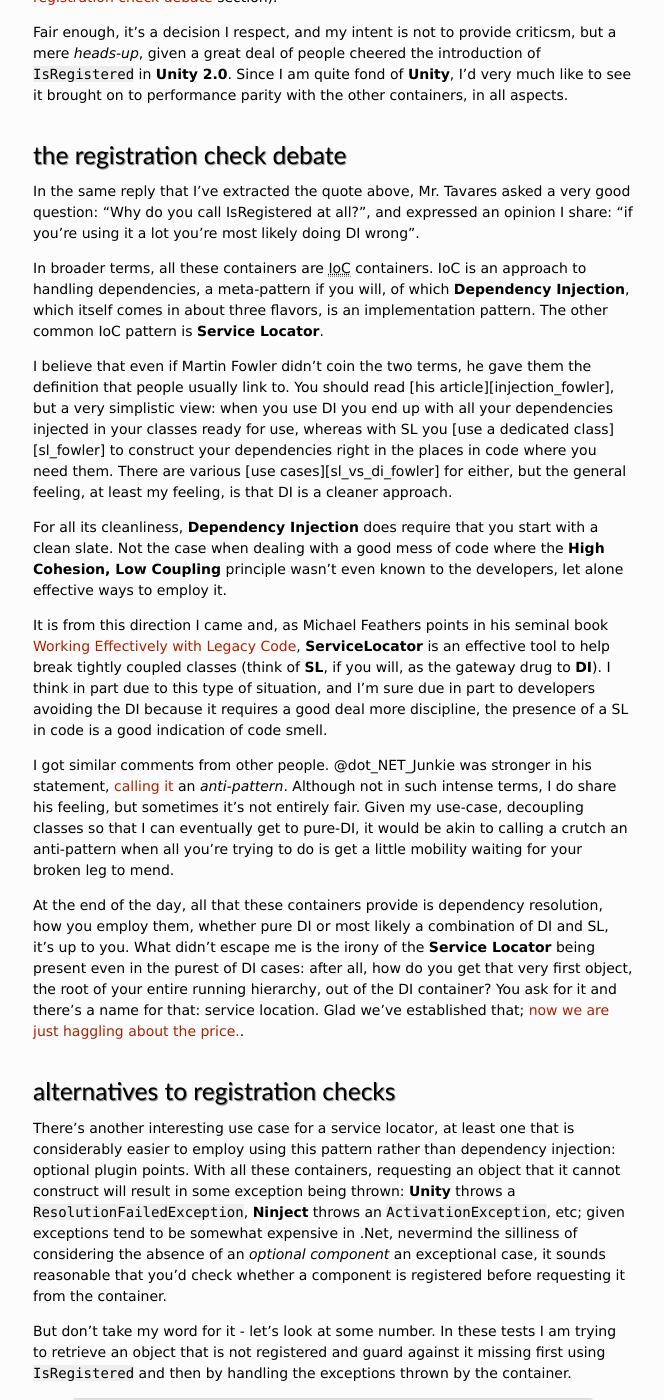
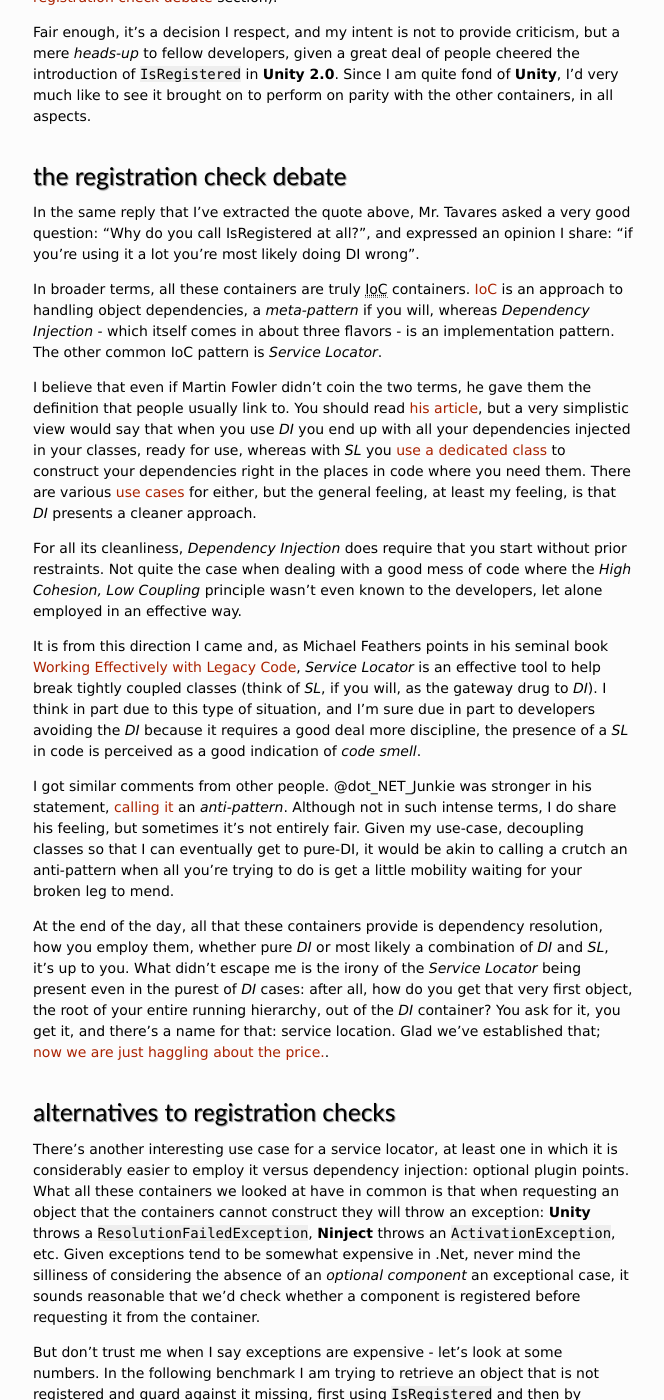
Before and after one commit to philipmat/philipmat.github.io, a Jekyll site: the page built from drafts/di_speed_redux.markdown, in a window 1280 px wide and 1400 px high, scrolled down 2477 px. Shown: the whole window, without its empty margins (47-711 px from the left). Built offline with Jekyll 4.4.1, drawn with Linux system fonts in a browser that asks for light colours; Markdown is read by kramdown in place of the engine named in the settings; some of the changed text lies outside the part shown.

Commit message:
final draft

```diff
--- a/drafts/di_speed_redux.markdown
+++ b/drafts/di_speed_redux.markdown
@@ -4,30 +4,30 @@
 has_tldr: yes
 ---
 
-Following my [previous][di_speed] .Net DI container speed test, a few people (thanks [@slaneyrw][isreg_slaneyrw], [@roryprimrose][isreg_roryprimrose], [@JamesChaldecott][isreg_jameschaldecott]!) pointed out that the abysmal performance of **Unity** in both *[singleton loaded][di_speed_sl]* and *[transient loaded][di_speed_tl]* scenarios was largely due to checking for object registration before requesting. For example [@roryprimrose][isreg_roryprimrose] pointed out that :
+Following my [previous][di_speed] .Net DI container speed test, a few people (thanks [@slaneyrw][isreg_slaneyrw], [@roryprimrose][isreg_roryprimrose], [@JamesChaldecott][isreg_jameschaldecott]) pointed out that the abysmal performance of **Unity** in both *[singleton loaded][di_speed_sl]* and *[transient loaded][di_speed_tl]* scenarios was largely due to checking for object registration before requesting. For example [@roryprimrose][isreg_roryprimrose] detailed that :
 
 > @philipmatix The perf problem in Unity is
 > actually in the IsRegistered call (35,347ms),
 > not the Resolve (580ms).
 
-A [discussion on CodePlex][codeplex] with Chris Tavares and Grigori Melnik further confirmed that, from **Unity**'s perspective, the use of <q>`IsRegistered` is intended for debugging your apps only</q>.
+A [discussion on CodePlex][codeplex] with Chris Tavares and Grigori Melnik further denoted that, from **Unity**'s perspective, the use of <q>`IsRegistered` is intended for debugging your apps only</q>.
 
-With that in mind, I've decided to add tests that show the performance of containers when no registration checks are performed. Following the numbers and charts I'll also provide my thoughts on why I believe both cases have merit.
+With that in mind, I've decided to add tests that show the performance of containers when no registration checks were performed. Following the numbers and charts I'll also provide my thoughts on why I believe both cases have merit.
 
-*Spoiler alert*: **Unity** redeems itself, and although not quite the speediest container, it puts out some good numbers.
+*Spoiler alert*: **Unity** redeems itself, and although not quite the speediest container, it put out some pretty damn good numbers.
 
 The rest of this post is broken down as following:
 
-* [performance without registration checks](#noregcheck) - in which we look at the numbers the container put out when no registration checks were performed;
+* [performance without registration checks](#noregcheck) - in which we look at the numbers the containers yielded out when no registration checks were performed;
 * [the registration check debate](#regcheckdebate) - in which we talk about whether `IsRegistered` should be performed at all;
-* [alternatives to registration checks](#regcheckalt) - we run a few scenarios that deal with optional dependencies, but eschew registration checks, and see the performance of those alternatives;
-* [conclusion](#tldr)
+* [alternatives to registration checks](#regcheckalt) - we run a few scenarios that deal with optional dependencies - eschewing registration checks, and see the performance of those alternatives;
+* [conclusion](#tldr) - where I stop thinking.
 
 
 <A name="noregcheck"> </A>
 ## performance without registration checks
 
-The following table displays the improvements that took place once the registration check was removed. I expected more impressive gains, but I guess all containers but **Unity** have really efficient registration checks and as a result have only posted gains that hovered mostly between 1.1x to 1.3x, with a few weird numbers in between.
+The following table displays the improvements that took place once the registration check was removed. I expected more impressive gains; I guess all containers but **Unity** have really efficient registration checks and as a result have only posted gains that hovered mostly between 1.1x to 1.3x, with a few weird numbers in between.
 
                    Sgl             Trans           Sgl - L           Trans - L
                     10k    100k     10k   100k      10k     100k      10k     100k
@@ -38,7 +38,7 @@
     StructureMap    1.0     1.2     1.2    1.1      1.1      1.3      1.0      1.1
     Unity           3.3     3.7     2.7    2.9     78.2    169.9     68.0    148.2
 
-Of course, the big news here is **Unity** that, unencumbered by registration checks, posted speeds that were from 68 to 169 times faster.
+Of course, the big news here is that **Unity**, unencumbered by registration checks, posted speeds that were from 68 to 169 times faster.
 
 To make it clear, the change in code was:
 
@@ -51,16 +51,16 @@
 return container.Resolve<IDummy>();
 {% endhighlight %}
 
-Another way to look at these numbers is to compare the contribution of each container to the total time it took each scenario to run. Of course, **Unity**'s trimmed out since it caused the chart to go nuts, but to give you an idea this portion you see here is approximately 7in vs 50in the entire size of the chart.
+Another way to look at these numbers is to compare the contribution of each container to the total time it took each scenario to run. Of course, **Unity**'s trimmed out since it caused the chart to go nuts (to give you an idea this portion you see here is approximately 7 inches - *Numbers'* measurements - out of 50 inches that was the size of the entire chart).
 
 ![Contribution of each container to the average run time of the 100k scenarios](/media/images/di_100k_total_runs.jpg)
 
 If it wasn't obvious, *"w/"* indicates *with registration checks* and *"w/o"* means *without registration checks*.
 
-An interesting detour for me was to try and get at least a superficial understanding of why **Unity**'s `IsRegistered` performs so poorly. As an extension method it doesn't do much - it simply iterates over the `unityContainer.Registrations` picking up the one whose type matches the requested type. This is where things differ between **Unity** and almost all other containers: whereas those containers build their registry at the point where you register the types, **Unity** builds its list *on each call to `Registrations`*.
+An interesting detour for me was to try and get at least a superficial understanding of why **Unity**'s `IsRegistered` performed so poorly. As an extension method it doesn't do much - it simply iterates over the `unityContainer.Registrations` picking up the one whose type matches the requested type. This is where things differ between **Unity** and almost all other containers: whereas those containers build their registries at the point where you register the types, **Unity** builds its list *on each call to `Registrations`*.
 
 
-Indeed, on each call to `Registrations` an `IDictionary<Type, List<string>>` is built, and then filled in with types and names retrieved from the `NamedTypesRegistry`, here represented by `registeredNames`:
+Indeed, each call to `Registrations` builds an `IDictionary<Type, List<string>>`, which is then filled in with types and names retrieved from the `NamedTypesRegistry`, here represented by `registeredNames`:
 {% highlight csharp %}
 private void FillTypeRegistrationDictionary(IDictionary<Type, List<string>> typeRegistrations)
 {
@@ -84,14 +84,14 @@
 
 Finally, on return, this dictionary is then transformed by a LINQ query into an `IEnumerable<ContainerRegistration>`.
 
-It's obvious that having this code executed on 100,000 times, moreso when loaded with a significant number of classes, will not win any performance awards.
+It's obvious that having this code executed  100,000 times, more so when loaded with a significant number of classes, will not win any performance awards.
 
 If you are wondering, like I did, this was a conscious design decision, as indicated by Chris Tavares, who said:
 > Yeah, IsRegistered is not optimized at all - in fact, it's almost deliberately suboptimal [...]
 
 (I left out a very important second part of his response, which I'd like to use in [the registration check debate](#regcheckdebate) section).
 
-Fair enough, it's a decision I respect, and my intent is not to provide criticsm, but a mere *heads-up*, given a great deal of people cheered the introduction of `IsRegistered` in **Unity 2.0**. Since I am quite fond of **Unity**, I'd very much like to see it brought on to performance parity with the other containers, in all aspects.
+Fair enough, it's a decision I respect, and my intent is not to provide criticism, but a mere *heads-up* to fellow developers, given a great deal of people cheered the introduction of `IsRegistered` in **Unity 2.0**. Since I am quite fond of **Unity**, I'd very much like to see it brought on to perform on parity with the other containers, in all aspects.
 
 
 <A name="regcheckdebate"> </A>
@@ -99,24 +99,24 @@
 
 In the same reply that I've extracted the quote above, Mr. Tavares asked a very good question: <q>Why do you call IsRegistered at all?</q>, and expressed an opinion I share: <q>if you're using it a lot you're most likely doing DI wrong</q>.
 
-In broader terms, all these containers are <abbr title="Inversion of Control">IoC</abbr> containers. IoC is an approach to handling dependencies, a meta-pattern if you will, of which **Dependency Injection**, which itself comes in about three flavors, is an implementation pattern. The other common IoC pattern is **Service Locator**.
+In broader terms, all these containers are truly <abbr title="Inversion of Control">IoC</abbr> containers. [IoC][ioc] is an approach to handling object dependencies, a *meta-pattern* if you will, whereas *Dependency Injection* - which itself comes in about three flavors - is an implementation pattern. The other common IoC pattern is *Service Locator*.
 
-I believe that even if Martin Fowler didn't coin the two terms, he gave them the definition that people usually link to. You should read [his article][injection_fowler], but a very simplistic view: when you use DI you end up with all your dependencies injected in your classes ready for use, whereas with SL you [use a dedicated class][sl_fowler] to construct your dependencies right in the places in code where you need them. There are various [use cases][sl_vs_di_fowler] for either, but the general feeling, at least my feeling, is that DI is a cleaner approach.
+I believe that even if Martin Fowler didn't coin the two terms, he gave them the definition that people usually link to. You should read [his article][injection_fowler], but a very simplistic view would say that when you use *DI* you end up with all your dependencies injected in your classes, ready for use, whereas with *SL* you [use a dedicated class][sl_fowler] to construct your dependencies right in the places in code where you need them. There are various [use cases][sl_vs_di_fowler] for either, but the general feeling, at least my feeling, is that *DI* presents a cleaner approach.
 
-For all its cleanliness, **Dependency Injection** does require that you start with a clean slate. Not the case when dealing with a good mess of code where the **High Cohesion, Low Coupling** principle wasn't even known to the developers, let alone effective ways to employ it.
+For all its cleanliness, *Dependency Injection* does require that you start without prior restraints. Not quite the case when dealing with a good mess of code where the *High Cohesion, Low Coupling* principle wasn't even known to the developers, let alone employed in an effective way.
 
-It is from this direction I came and, as Michael Feathers points in his seminal book [Working Effectively with Legacy Code](http://www.amazon.com/Working-Effectively-Legacy-Michael-Feathers/dp/0131177052), **ServiceLocator** is an effective tool to help break tightly coupled classes (think of **SL**, if you will, as the gateway drug to **DI**). I think in part due to this type of situation, and I'm sure due in part to developers avoiding the DI because it requires a good deal more discipline, the presence of a SL in code is a good indication of code smell.
+It is from this direction I came and, as Michael Feathers points in his seminal book [Working Effectively with Legacy Code](http://www.amazon.com/Working-Effectively-Legacy-Michael-Feathers/dp/0131177052), *Service Locator* is an effective tool to help break tightly coupled classes (think of *SL*, if you will, as the gateway drug to *DI*). I think in part due to this type of situation, and I'm sure due in part to developers avoiding the *DI* because it requires a good deal more discipline, the presence of a *SL* in code is perceived as a good indication of *code smell*.
 
 I got similar comments from other people. @dot_NET_Junkie was stronger in his statement, [calling it][sl_antipattern] an *anti-pattern*. Although not in such intense terms, I do share his feeling, but sometimes it's not entirely fair. Given my use-case, decoupling classes so that I can eventually get to pure-DI, it would be akin to calling a crutch an anti-pattern when all you're trying to do is get a little mobility waiting for your broken leg to mend.
 
-At the end of the day, all that these containers provide is dependency resolution, how you employ them, whether pure DI or most likely a combination of DI and SL, it's up to you. What didn't escape me is the irony of the **Service Locator** being present even in the purest of DI cases: after all, how do you get that very first object, the root of your entire running hierarchy, out of the DI container? You ask for it and there's a name for that: service location. Glad we've established that; [now we are just haggling about the price.](http://en.wikiquote.org/wiki/George_Bernard_Shaw#Anecdotal_dialogue).
+At the end of the day, all that these containers provide is dependency resolution, how you employ them, whether pure *DI* or most likely a combination of *DI* and *SL*, it's up to you. What didn't escape me is the irony of the *Service Locator* being present even in the purest of *DI* cases: after all, how do you get that very first object, the root of your entire running hierarchy, out of the *DI* container? You ask for it, you get it, and there's a name for that: service location. Glad we've established that; [now we are just haggling about the price.](http://en.wikiquote.org/wiki/George_Bernard_Shaw#Anecdotal_dialogue).
 
 <A name="regcheckalt"> </A>
 ## alternatives to registration checks
 
-There's another interesting use case for a service locator, at least one that is considerably easier to employ using this pattern rather than dependency injection: optional plugin points. With all these containers, requesting an object that it cannot construct will result in some exception being thrown: **Unity** throws a `ResolutionFailedException`, **Ninject** throws an `ActivationException`, etc; given exceptions tend to be somewhat expensive in .Net, nevermind the silliness of considering the absence of an *optional component* an exceptional case, it sounds reasonable that you'd check whether a component is registered before requesting it from the container.
+There's another interesting use case for a service locator, at least one in which it is considerably easier to employ it versus dependency injection: optional plugin points. What all these containers we looked at have in common is that when requesting an object that the containers cannot construct they will throw an exception: **Unity** throws a `ResolutionFailedException`, **Ninject** throws an `ActivationException`, etc. Given exceptions tend to be somewhat expensive in .Net, never mind the silliness of considering the absence of an *optional component* an exceptional case, it sounds reasonable that we'd check whether a component is registered before requesting it from the container.
 
-But don't take my word for it - let's look at some number. In these tests I am trying to retrieve an object that is not registered and guard against it missing first using `IsRegistered` and then by handling the exceptions thrown by the container.
+But don't trust me when I say exceptions are expensive - let's look at some numbers. In the following benchmark I am trying to retrieve an object that is not registered and guard against it missing, first using `IsRegistered` and then by handling the exception thrown by the container.
 
 {% highlight csharp %}
 public IDummy Run_IR(Type t, string name) {
@@ -134,13 +134,13 @@
 }
 {% endhighlight %}
 
-The testing methodology differs from the previous cases. Instead of loading the containers with some 222 interfaces (666 classes) from the start, I'm going to load them progressively starting with 1 interface registered (3 named classes) and going up increments of 20. Furthemore, as I was doing this because of my curiosity around **Unity**, I'm only testing it versus **Autofac** (no other reason than it was the first one alphabetically). If you're interested in the source code, you'll find it on the [ex_vs_isreg branch][gh_ex_vs_isreg]; the only relevant classes being `VariableLoadAutofacRunner` and `VariableLoadUnityRunner`.
+The testing methodology differs from the previous cases, too. Instead of loading the containers with 222 interfaces (666 classes) from the start, I will load them progressively, starting with 1 registered interface (3 named classes) and going up increments of 20. Furthemore, as I do this because of my curiosity around **Unity**, I will only test it against **Autofac** (no other reason than it was the first one alphabetically). If you're interested in the source code, you'll find it in the [ex_vs_isreg branch][gh_ex_vs_isreg] on github; the only relevant classes are `VariableLoadAutofacRunner` and `VariableLoadUnityRunner`.
 
 What I've learned? `ResolutionFailedException` is *CRAZY expensive* in Unity. Took me about two days to tweak the tests because I thought I coded an infinite loop. Here's a useless chart:
 
 ![Comparison of IsRegistered vs handling exceptions](/media/images/di_isreg_vs_ex.jpg)
 
-You're reading it right - it took *43 minutes* to run a single loop of 10k queries.
+Look at the values behind the chart, and yes, you're reading it right - it took *43 minutes* to run a single loop of 10k queries:
 
     # Regs      Autofac               Unity
              5x10k  1x10k       5x10k       1x10k
@@ -159,19 +159,19 @@
     221          2    374       8,720     232,349
     Run time    26   4827      51,569   2,588,244
 
-You can see that although exceptions in **Autofac** are about 150x more expensive than `IsRegistered` they don't even register against **Unity**'s.
+You can see that although exceptions in **Autofac** are about 150x more expensive than `IsRegistered` they don't even hold a candle to **Unity**'s.
 
 So exceptions are out, what else? **Unity** provides a built-in way to handle optional dependencies by the way of an `OptionalDependencyAttribute` that you decorate your injection points with. If **Unity** can find a dependency it will inject it, otherwise it will pass in null. The attribute is not the only way, as Chris Tavares [wrote][codeplex]:
 
 > Optional dependencies can be configured the same way as any other dependency - through attributes, the API, or the config file. As such, you don't have to put attributes in your code anywhere. Just resolve an object with the optional dependencies, and that object will get them injected (or not) if the container has a registration for it.
 
-I have no reason to doubt him, but I was hard pressed to find either examples or documentation on how to handle them withou the attribute. I'm sure that if you ask, either him or Grigori Melnik will happily provide such examples.
+I have no reason to doubt him, but I was hard pressed to find either examples or documentation on how to handle them without the attribute. I'm sure that if you ask, either him or Grigori Melnik will happily provide such examples.
 
-How does `OptionalDependencyAttribute` handle? Quite well. The badly named [ex_vs_isreg_vs_opt branch][ex_vs_isreg_vs_opt] on github holds the source code (**Unity** only).
+How does the `OptionalDependency` attribute handle? Quite well.
 
 ![Straight resolve vs Optional with none registered vs Optional with one registered](/media/images/di_opt.jpg)
 
-The first columns contains the progressive number of interfaces registered (x3 for objects), the second is the 10x10k run time for straight `Resolve<IDummy>` where the classes had no dependencies, the third column contains the numbers for the dummies having an external optional dependency but with none registered to satisfy it, whereas in the third column there is a dependency to satisfy the constructor of the dummies.
+In the table below, the first column contains the progressive number of interfaces registered (x3 for objects), the second is the 10x10k run time for straight `Resolve<IDummy>`, i.e. where the classes had no dependencies, the third column contains the numbers for the dummies having an external optional dependency but with none registered to satisfy it, whereas in the third column there is a dependency to satisfy the constructors of the dummies.
 
     # Reg     Straight  Optional,  Optional,
                         None Reg   One Reg
@@ -191,14 +191,18 @@
 Very respectable numbers provided you are either ok with peppering your code with `[OptionalDependency]` (*ugh*), or use a config file (*ugh*), or you figure out how you can configure it through the **Unity** API (*yay!*).
 
 
-There's one more way - of course I left the best for last: the most elegant approach to handling optional components is to employ the [Null Object pattern](http://en.wikipedia.org/wiki/Null_Object_pattern), in other words to provide a default, no-op implementation for all optional components. That way, you can use the container with no registration checks and get the excellent performance all containers provide, and if you have a specific implementation you simply override the existing registration in the container. As a supplemental benefit, the *Null Object pattern* saves you one of those ugly but required null checks.
+There's one more way - of course I left the best for last: the most elegant approach to handling optional components is to employ the [Null Object pattern](http://en.wikipedia.org/wiki/Null_Object_pattern), in other words to provide a default, no-op implementation for all optional components. That way, you can use the container with no registration checks and get the excellent performance all containers provide, and when you have a specific implementation you simply override the existing registration in the container. As a supplemental benefit, the *Null Object pattern* saves you one of those ugly but required null checks.
 
 
 <A name="tldr"> </A>
 ## conclusion
 
+The best use case for any of the six containers we looked at, now and [a few weeks ago][di_speed], [Autofac][autofac], [Castle.Windsor][castle], [Ninject][ninject], [Spring.Net][spring], [StructureMap][smap], and [Microsoft Unity][unity], and probably the best use case for *Dependency Injection* in general, is one where all your dependencies are satisfied. If you find yourself in this fortunate position, 4 out of the 6 containers produce results so close it's not worth giving it a second thought - go with what you have or know. Even in the **Ninject** case, if you're familiar with it, stick with it. Best you use *any* container than go without. If you're forced to use **Spring.Net**, I'm sorry; I hope you reap the benefits of the rest of the framework.
 
-Principle of least surprise.
+If you find yourself employing a *Service Locator pattern* and **Unity**, examine whether you have a great deal of optional dependencies or, for that matter, any reason to perform `IsRegistered` checks. Best you don't, whether you use  **Unity**, or any other container. If you do need to deal with optional dependencies, go over the [alternatives to registration checks](#regcheckalt) - your best bet is the *Null Object pattern*, it's a technique that works with all containers. It's an awesome pattern in general, and one that applies greatly to almost all situations, not just *DI*, and yet, sadly, I don't see employed enough.
+
+The source code for my tests is on github. I have now created several branches for the various experiments we have performed: the original, using `IsRegistered` is in the [with_isregistered branch][gh_w_reg]; the direct `Resolve` without `IsRegistered` is in the [without_isregistered branch][gh_wo_reg]; the attempts to measure the impact of exceptions in case of failed resolutions - for **Autofac** and **Unity** only - is in the [ex_vs_isreg branch][gh_ex_vs_isreg]; finally, the examination of **Unity**'s performance with the `OptionalDependencyAttribute` is in the [ex_vs_isreg_vs_opt branch][gh_reg_vs_opt] (badly named because it doesn't try to measure the performance of exception handling).
+
 
 
 [di_speed]: /2011/0808/
@@ -220,6 +225,16 @@
 [isreg_jameschaldecott]: http://twitter.com/#!/JamesChaldecott/status/101313241833144321
 [largenum]: http://twitter.com/#!/roryprimrose/status/101859678211936256
 
+[autofac]: http://code.google.com/p/autofac/
+[castle]: http://docs.castleproject.org/Windsor.MainPage.ashx
+[ninject]: http://ninject.org/
+[spring]: http://www.springframework.net/
+[scodeconfig]:https://github.com/SpringSource/spring-net-codeconfig
+[smap]: http://structuremap.net/structuremap/
+[unity]: http://unity.codeplex.com/
 
-Madam, we've already established that. Now we are haggling about the price.
-http://en.wikiquote.org/wiki/George_Bernard_Shaw#Anecdotal_dialogue
+<!--
+"In fact, injecting dependencies on factories is just Service Locator in disguise"
+David Chlimsky
+http://butunclebob.com/ArticleS.DavidChelimsky.DependencyInjectionIsOnlyMostlyGood
+-->
```
Also changed, not shown: other parts of drafts/di_speed_redux.markdown (+3 -2 lines), media/images/di_isreg_vs_ex.jpg, 1 other file.
